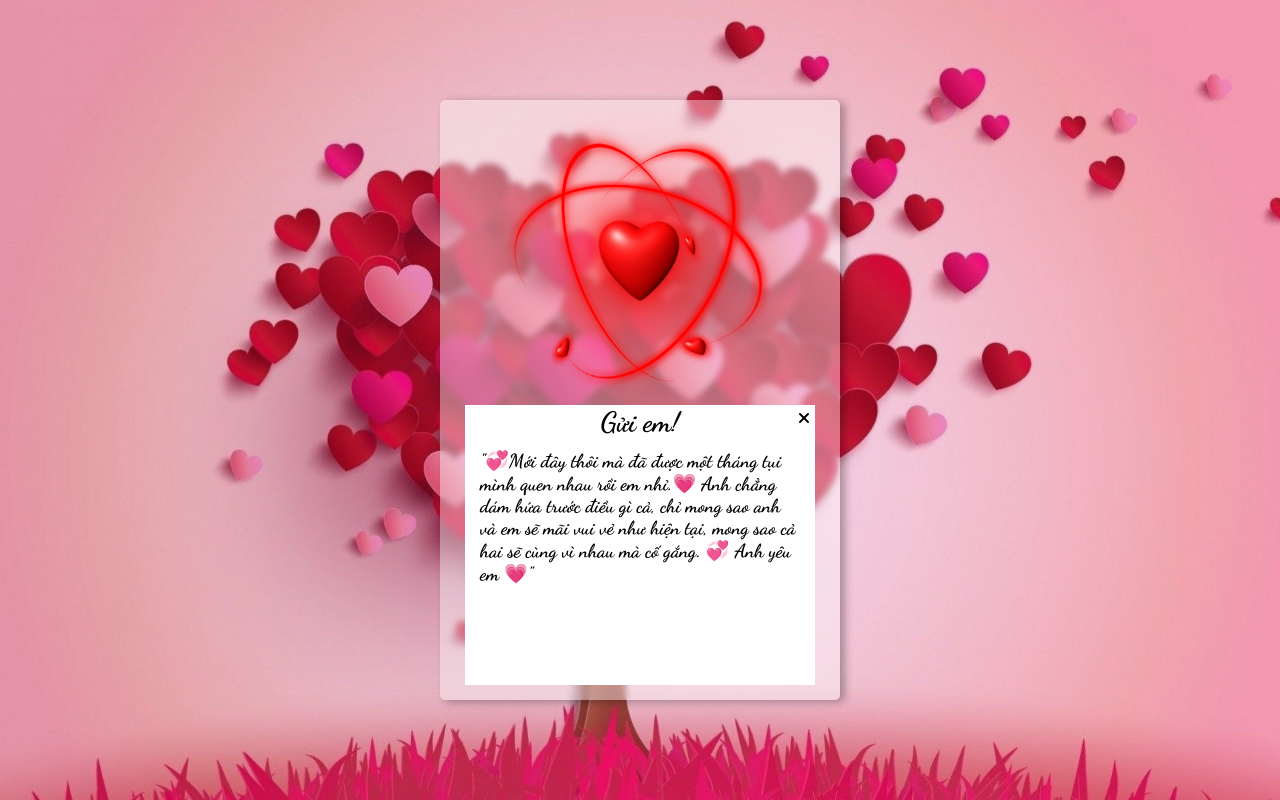
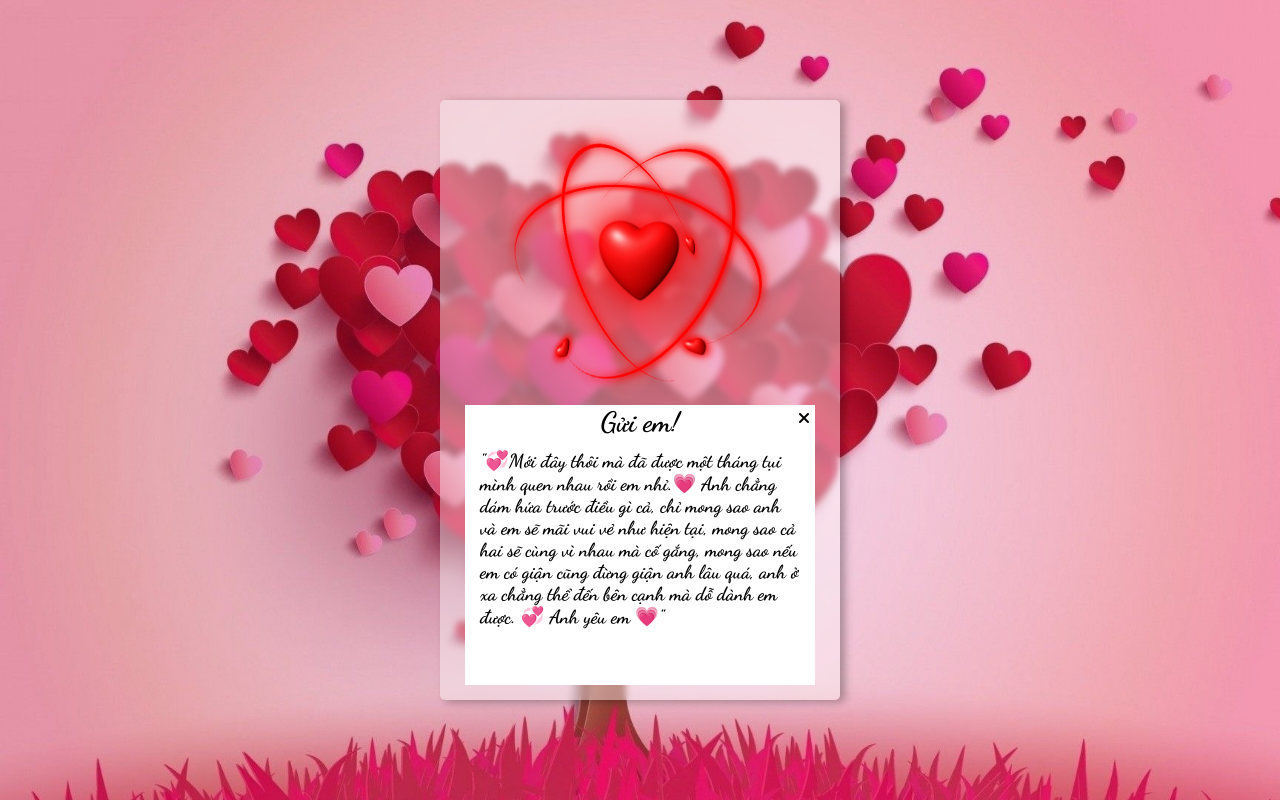
Before and after one commit to tvtra/1-month-anniversary, a plain HTML site: page index.html in a window 1280 px wide. Both pictures are taken after a click on the button "Nhấn vào đây đi bé iu🖤". Drawn offline with Linux system fonts and the light colour scheme.

Commit message:
Update index.html

```diff
--- a/index.html
+++ b/index.html
@@ -35,7 +35,8 @@
         <i class="fa-solid fa-xmark"></i>
         <h1>Gửi em!</h1>
         <p>
-          "💞Mới đây thôi mà đã được một tháng tụi mình quen nhau rồi em nhỉ.💗 Anh chẳng dám hứa trước điều gì cả, chỉ mong sao anh và em sẽ mãi vui vẻ như hiện tại, mong sao cả hai sẽ cùng vì nhau mà cố gắng. 💞 Anh yêu em 💗"
+          "💞Mới đây thôi mà đã được một tháng tụi mình quen nhau rồi em nhỉ.💗 Anh chẳng dám hứa trước điều gì cả, chỉ mong sao anh và em sẽ mãi vui vẻ như hiện tại, mong sao cả hai sẽ cùng vì nhau mà cố gắng, mong sao nếu em có giận cũng đừng giận anh lâu quá, anh ở xa chẳng thể đến bên cạnh mà dỗ dành em được. 💞
+          Anh yêu em 💗"
         </p>
       </div>
     </div>
```
